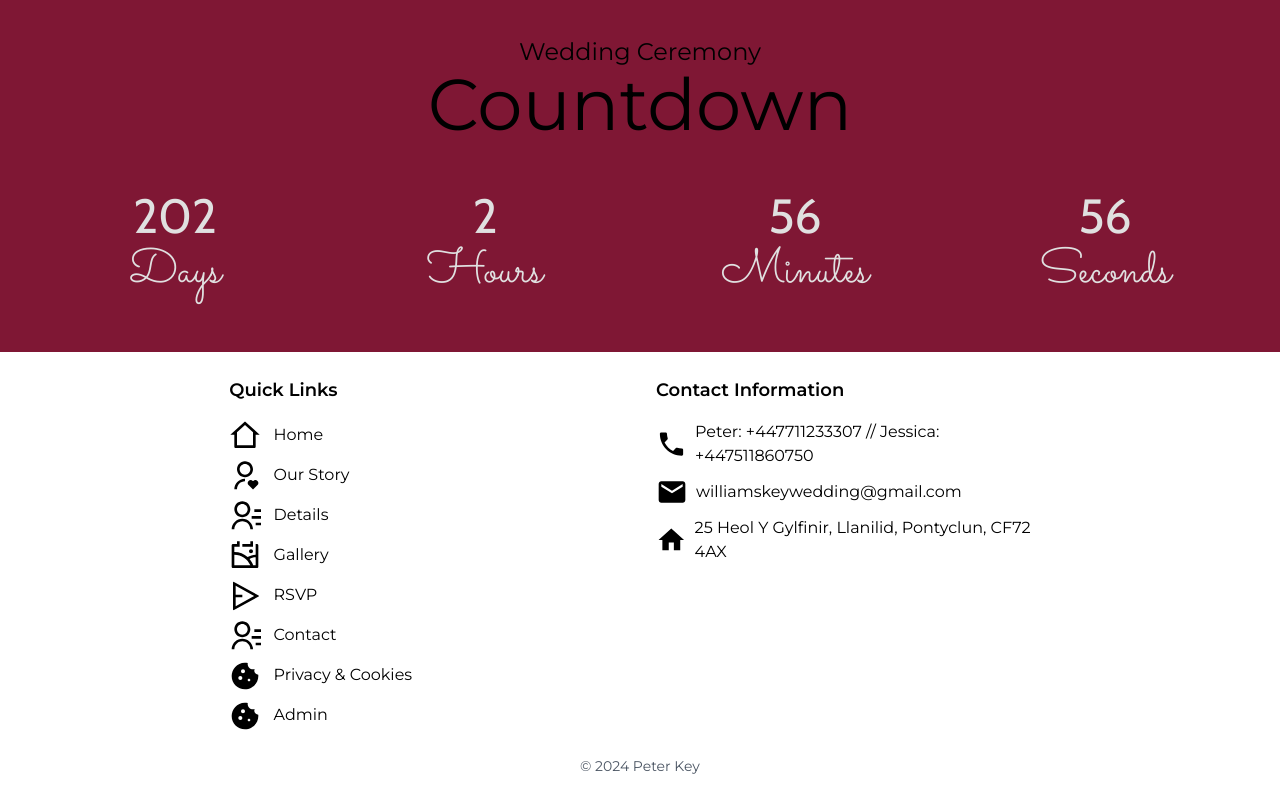
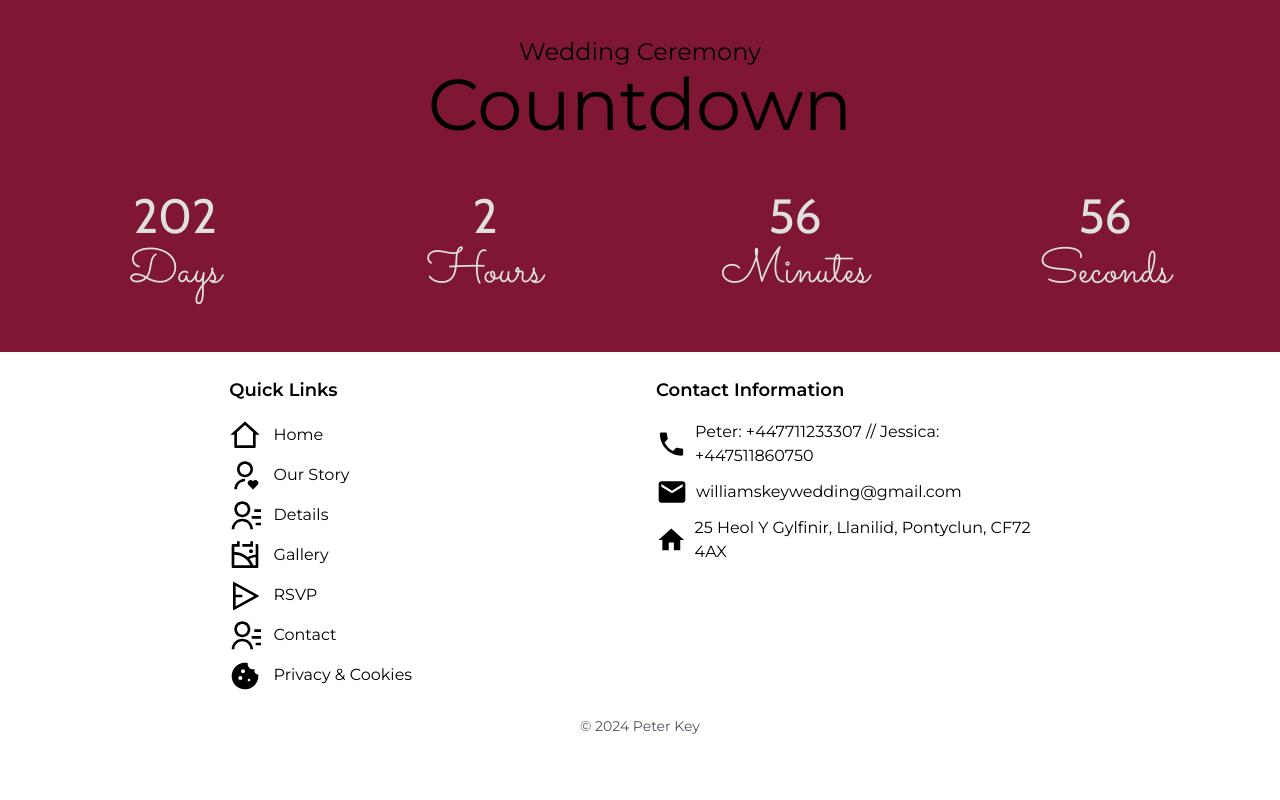
Before and after one commit to peterkey/wedding, a React (Vite) app: page / in a window 1280 px wide. Shown: the part 624-1424 px from the top of the page. After the commit the page ends 1384 px from the top, so only its background shows below. Built offline with nearby package versions, Linux system fonts and the light colour scheme; a web font is replaced by a local one.

Commit message:
Remove Admin link from Footer component

```diff
--- a/src/components/Footer/Footer.jsx
+++ b/src/components/Footer/Footer.jsx
@@ -50,11 +50,6 @@ const Footer = () => {
                     <MdCookie className='inline mr-2' /> Privacy & Cookies
                   </Link>
                 </li>
-                <li>
-                  <Link to='/Admin' className='hover:underline hover:text-7f1374' onClick={handleClick}>
-                    <MdCookie className='inline mr-2' /> Admin
-                  </Link>
-                </li>
               </ul>
             </div>
             <div className='w-full md:w-1/2 lg:w-1/3 px-4'>
```
